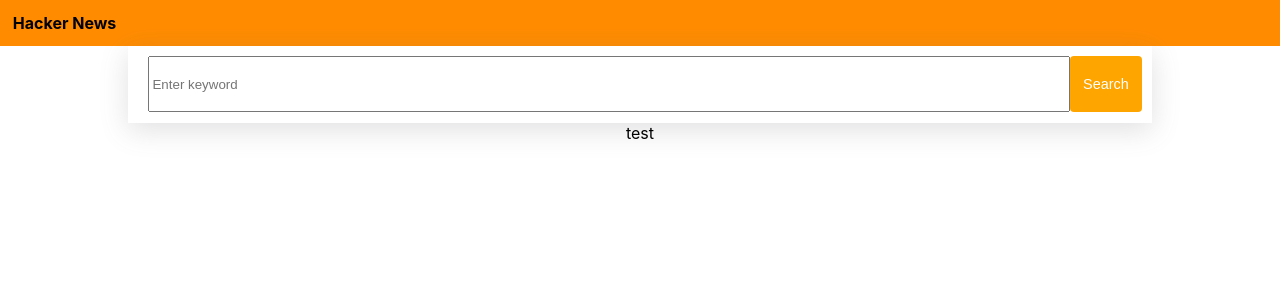
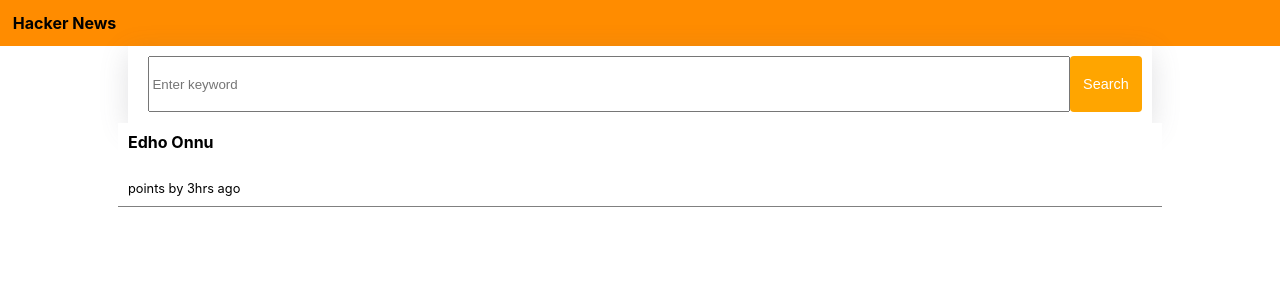
Before and after one commit to sanjay-sp/hacker-news-app, a React (Create React App) app: page / in a window 1280 px wide. Shown: the top 300 px of the page. Built offline with nearby package versions, Linux system fonts and the light colour scheme.

Commit message:
add list

```diff
--- a/src/components/HomePage.js
+++ b/src/components/HomePage.js
@@ -1,6 +1,7 @@
 import React, { useEffect, useState } from "react";
 import ResultPage from "./ResultPage";
 import SearchBar from "./SearchBar";
+import List from "./List/List";
 
 const HomePage = () => {
     const [searchData,setSearchData] = useState("");
@@ -9,13 +10,13 @@
         await fetch(`http://hn.algolia.com/api/v1/search?query=${value}`).then((res) => {
             return res.json();
         }).then((data)=> {
-
             setSearchData(data.hits);
         })
     }
     return <div>
         <SearchBar search={searchResult}/>
-        {searchData!=="" ? <ResultPage data={searchData}/> : <div>test</div>}
+        {searchData!=="" ? <ResultPage data={searchData}/> :
+        <List title="Edho Onnu"/>}
     </div>
 }
 
--- /dev/null
+++ b/src/components/List/List.css
@@ -0,0 +1,29 @@
+.list {
+    width: 80%;
+    background-color: white;
+    border-bottom: 1px solid grey;
+    height: 8vh;
+    margin: auto;
+    /* margin-top: 2%; */
+    text-align: start;
+    padding: 0.75%;
+    display: flex;
+    flex-direction: column;
+    justify-content: space-between;
+}
+
+.h4 {
+    padding: 0%;
+    margin: 0%;
+    margin-right: .5%;
+    align-items: center;
+    justify-content: center;
+}
+
+.points {
+    font-size: 0.8em;
+    margin: 0%;
+    padding: 0%;
+    align-items: baseline;
+    justify-content: baseline;
+}
--- /dev/null
+++ b/src/components/List/List.js
@@ -0,0 +1,13 @@
+import React from "react";
+import './List.css'
+
+const List = ({title, author, points}) => {
+    return <div className="list">
+        <div className="heading">
+            <h4 className="h4">{title}</h4>
+        </div>
+        <p className="points">{points} points by {author} 3hrs ago</p>
+    </div>
+}
+
+export default List;
--- a/src/components/ResultPage.js
+++ b/src/components/ResultPage.js
@@ -1,11 +1,16 @@
 import React from "react";
+import List from "./List/List";
 
 const ResultPage = ({data}) => {
     // data.map((res)=>{
     //     console.log(res.title);
     // })
+    console.log(data)
     return <div>
-        {data.map((item)=><p key={item.object}>{item.title}</p>)}
+        {data.map((item)=><List key={item.objectID}
+            title={item.title}
+            points={item.points}
+            author={item.author}/>)}
     </div>
 }
 
```
